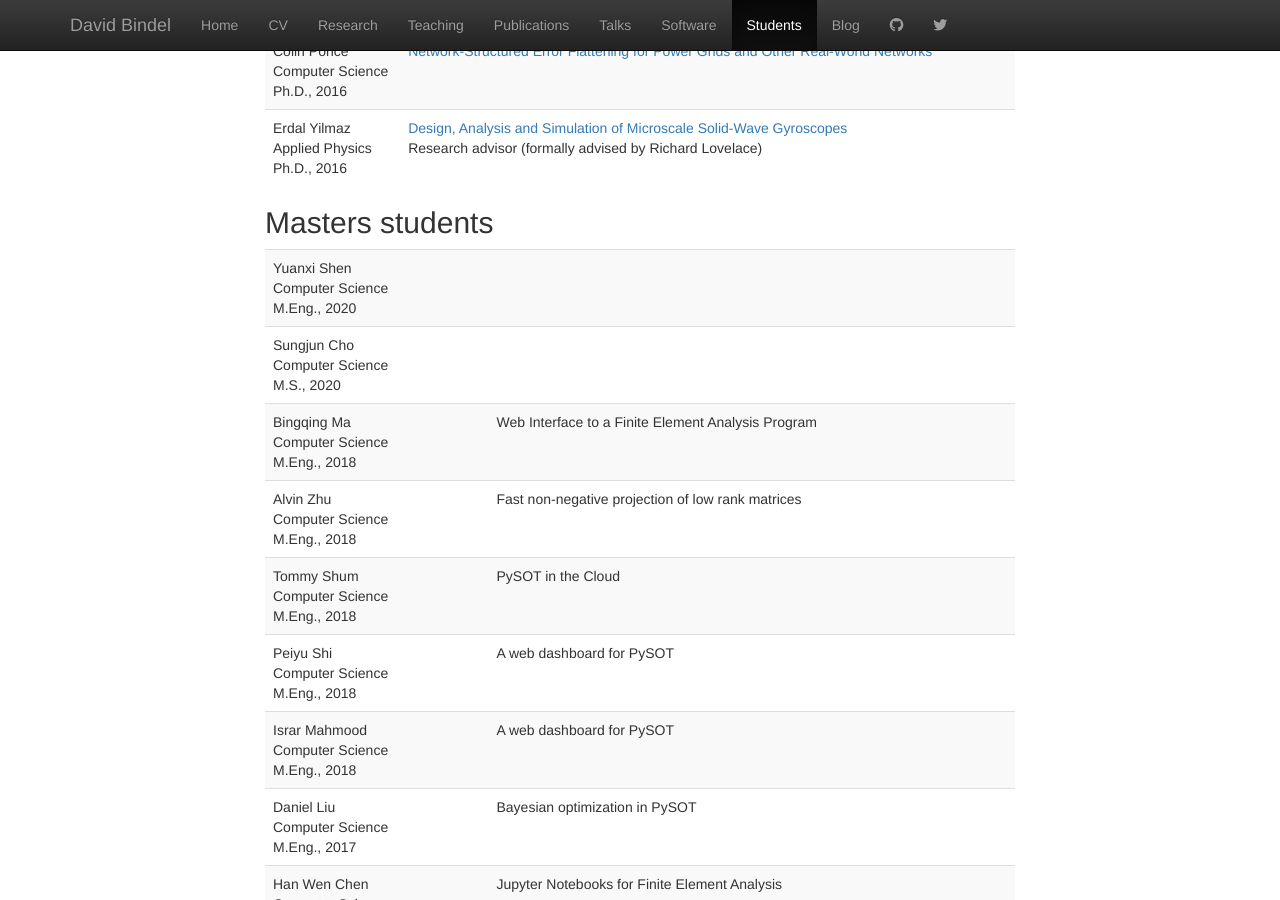
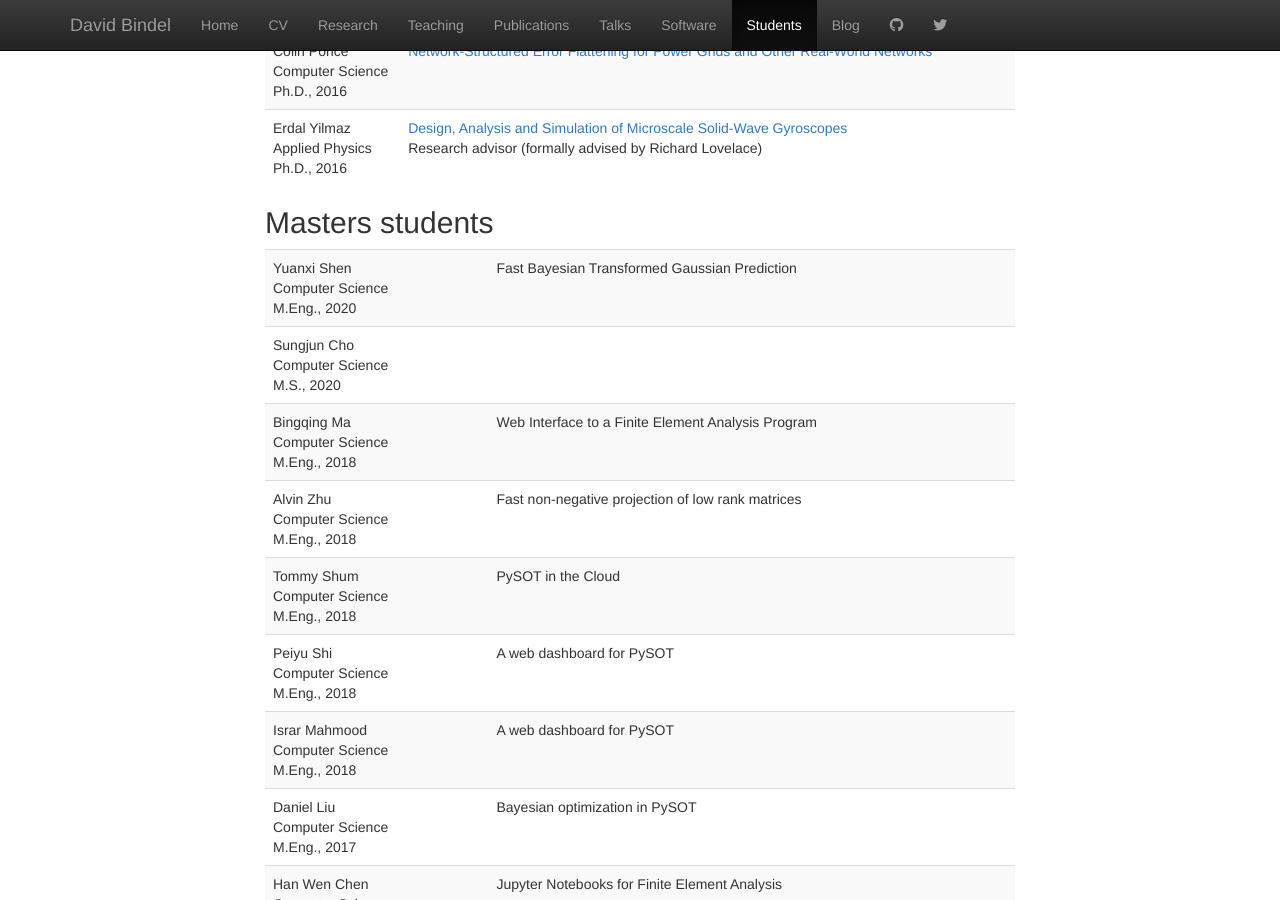
Before and after one commit to dbindel/cornell_web, a Jekyll site: the page built from students.html, in a window 1280 px wide and 900 px high, scrolled down 737 px. Built offline with Jekyll 4.4.1, drawn with Linux system fonts in a browser that asks for light colours; nearby versions of some CDN libraries.

Commit message:
Update student information.

```diff
--- a/_data/students.yml
+++ b/_data/students.yml
@@ -104,6 +104,9 @@ masters:
     field: Computer Science
     where: cornell
     grad: 2020
+    proj:
+      title: Fast Bayesian Transformed Gaussian Prediction
+      when: 2019
   -
     degree: ms
     first: Sungjun
```
